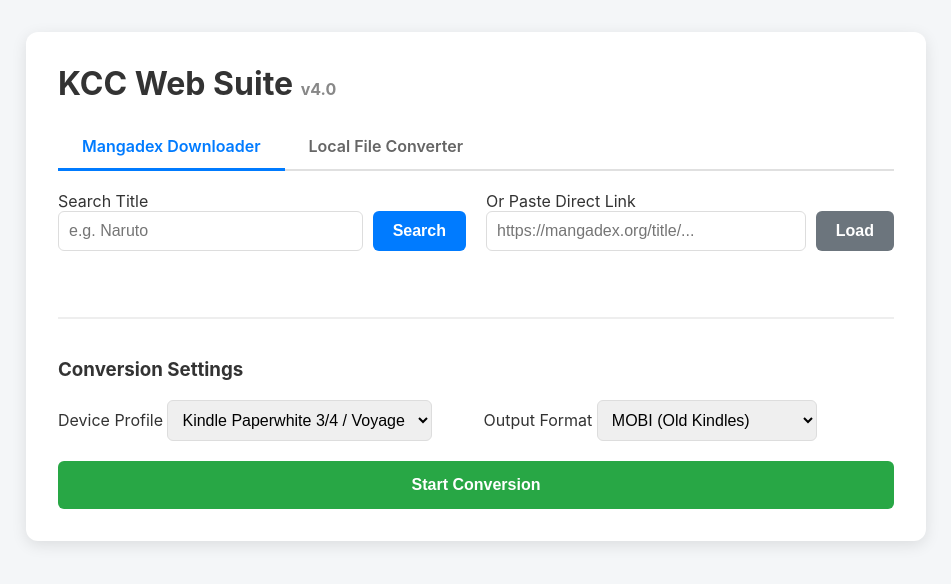
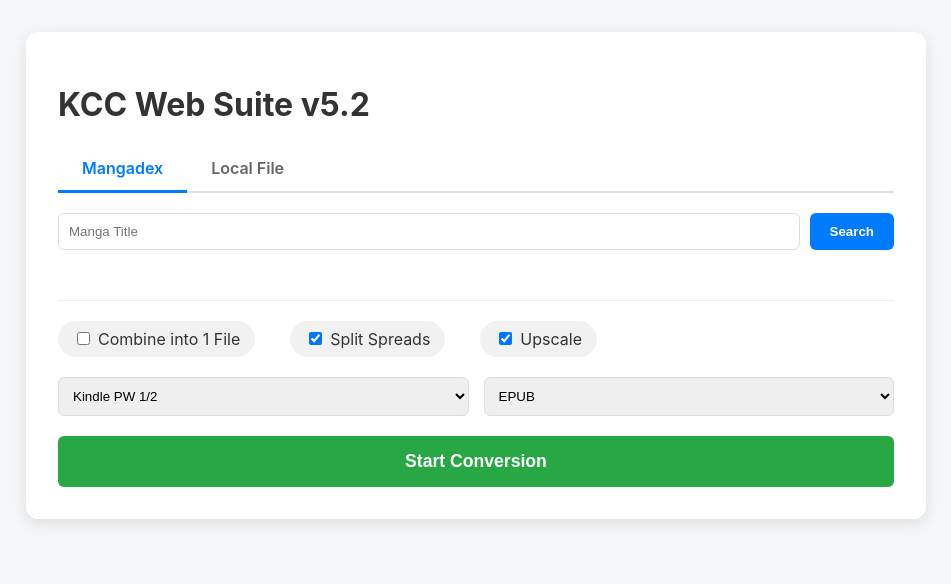
Before and after one commit to clownmandev/kcc-web, a Flask app: page / in a window 1280 px wide. Shown: the top 584 px of the page, without its empty margins (164-1115 px from the left). Run offline with Flask 3, Linux system fonts and the light colour scheme; parts of the project's set-up code (start-up, migrations or seed data) failed here and were passed over.

Commit message:
Update index.html

```diff
--- a/templates/index.html
+++ b/templates/index.html
@@ -3,294 +3,228 @@
 <head>
     <meta charset="UTF-8">
     <meta name="viewport" content="width=device-width, initial-scale=1.0">
-    <title>KCC Web Suite v4</title>
+    <title>KCC Web Suite v5.2</title>
     <style>
-        body { font-family: -apple-system, BlinkMacSystemFont, "Segoe UI", Roboto, Helvetica, Arial, sans-serif; max-width: 900px; margin: 2rem auto; padding: 0 1rem; background: #f4f6f8; color: #333; }
+        body { font-family: -apple-system, BlinkMacSystemFont, "Segoe UI", Roboto, sans-serif; max-width: 900px; margin: 2rem auto; padding: 0 1rem; background: #f4f6f8; color: #333; }
         .container { background: white; padding: 2rem; border-radius: 12px; box-shadow: 0 4px 15px rgba(0,0,0,0.1); }
-
-        /* TABS */
         .tabs { display: flex; border-bottom: 2px solid #e0e0e0; margin-bottom: 20px; }
         .tab { padding: 12px 24px; cursor: pointer; color: #666; font-weight: 600; }
-        .tab:hover { background: #f9f9f9; }
         .tab.active { border-bottom: 3px solid #007bff; color: #007bff; margin-bottom: -2px; }
-        .tab-content { display: none; animation: fadeIn 0.3s; }
+        .tab-content { display: none; }
         .tab-content.active { display: block; }
-        @keyframes fadeIn { from { opacity: 0; } to { opacity: 1; } }
-
-        /* FORMS & INPUTS */
         .input-group { display: flex; gap: 10px; margin-bottom: 1rem; }
-        input[type="text"], input[type="number"], select { flex-grow: 1; padding: 10px; border: 1px solid #ddd; border-radius: 6px; font-size: 1rem; }
-        button { padding: 10px 20px; background: #007bff; color: white; border: none; border-radius: 6px; cursor: pointer; font-weight: bold; font-size: 1rem; transition: background 0.2s; }
+        input, select { flex-grow: 1; padding: 10px; border: 1px solid #ddd; border-radius: 6px; }
+        button { padding: 10px 20px; background: #007bff; color: white; border: none; border-radius: 6px; cursor: pointer; font-weight: bold; }
         button:hover { background: #0056b3; }
         button.secondary { background: #6c757d; }
-        button.secondary:hover { background: #5a6268; }
-
-        /* SEARCH RESULTS */
-        #results { margin-top: 20px; max-height: 500px; overflow-y: auto; display: grid; grid-template-columns: 1fr; gap: 10px; }
-        .manga-item { border: 1px solid #eee; padding: 15px; background: white; border-radius: 8px; display: flex; gap: 15px; align-items: start; transition: transform 0.1s; }
-        .manga-item:hover { transform: translateY(-2px); box-shadow: 0 4px 8px rgba(0,0,0,0.05); }
-        .manga-thumb { width: 80px; height: 120px; object-fit: cover; border-radius: 4px; background: #ddd; flex-shrink: 0; }
-        .manga-info { flex-grow: 1; }
-        .manga-info h3 { margin: 0 0 5px 0; font-size: 1.1rem; }
-        .manga-desc { font-size: 0.85rem; color: #666; margin-bottom: 10px; line-height: 1.4; }
-
-        /* SELECTION BOX */
-        .selection-box { background: #eef2f5; padding: 15px; border-radius: 8px; border: 1px solid #dde2e5; margin-bottom: 20px; }
-        .selection-header { font-weight: bold; color: #007bff; margin-bottom: 10px; font-size: 1.1rem; }
-
-        /* LOG WINDOW */
-        #log-window {
-            background: #1e1e1e; color: #00ff00; font-family: 'Consolas', monospace;
-            padding: 15px; height: 350px; overflow-y: scroll;
-            margin-top: 20px; display: none; border-radius: 8px;
-            font-size: 0.9rem; line-height: 1.4;
-        }
-        .status-line { color: #fff; background: #333; padding: 5px 10px; margin: 5px -10px; }
-        .error-line { color: #ff4444; font-weight: bold; }
-
-        /* Drag Drop Zone */
-        #drop-zone { border: 2px dashed #ccc; padding: 40px; text-align: center; color: #777; border-radius: 8px; cursor: pointer; }
-        #drop-zone.highlight { border-color: #007bff; background: #f0f7ff; color: #007bff; }
+        button.success { background: #28a745; width: 100%; padding: 15px; font-size: 1.1rem; }
+        #results { margin-top: 20px; max-height: 400px; overflow-y: auto; }
+        .manga-item { border: 1px solid #eee; padding: 15px; margin-bottom: 10px; background: white; border-radius: 8px; display: flex; gap: 15px; }
+        .manga-thumb { width: 80px; height: 120px; object-fit: cover; background: #ddd; flex-shrink: 0; }
+        #log-window { background: #1e1e1e; color: #00ff00; font-family: monospace; padding: 15px; height: 400px; overflow-y: scroll; margin-top: 20px; display: none; border-radius: 8px; font-size: 0.9rem; }
+        .status-line { background: #333; color: white; padding: 5px 10px; margin: 5px -10px; }
+        .success-line { background: #28a745; color: white; padding: 15px; text-align: center; border-radius: 6px; margin: 10px 0; }
+        .success-line a { color: white; font-weight: bold; font-size: 1.2em; }
+        #selection-area { display: none; background: #f8f9fa; padding: 20px; border-radius: 8px; margin-top: 15px; border: 1px solid #dee2e6; }
+        #manga-stats { font-weight: 500; color: #28a745; margin-bottom: 15px; }
+        .checkbox-label { display: flex; align-items: center; cursor: pointer; margin-right: 20px; background: #f1f1f1; padding: 8px 15px; border-radius: 20px; }
+        .checkbox-label input { width: auto; margin-right: 8px; }
     </style>
     <script>
-        let currentMode = 'mangadex'; // 'mangadex' or 'local'
+        let currentMode = 'mangadex';
         let uploadedFilename = null;
 
         function switchTab(mode) {
             currentMode = mode;
             document.querySelectorAll('.tab').forEach(t => t.classList.remove('active'));
             document.querySelectorAll('.tab-content').forEach(c => c.classList.remove('active'));
-
             document.getElementById(`tab-${mode}`).classList.add('active');
             document.getElementById(`content-${mode}`).classList.add('active');
-
-            // Show/Hide relevant controls
-            document.getElementById('mangadex-controls').style.display = (mode === 'mangadex') ? 'block' : 'none';
         }
 
-        // --- MANGADEX FUNCTIONS ---
         async function searchManga() {
             const query = document.getElementById('search-query').value;
             if(!query) return;
-
-            const btn = document.getElementById('btn-search');
-            btn.innerText = "Searching..."; btn.disabled = true;
+            document.getElementById('btn-search').innerText = "Searching...";
 
             const res = await fetch('/api/search', {
-                method: 'POST',
-                headers: {'Content-Type': 'application/x-www-form-urlencoded'},
-                body: 'query=' + encodeURIComponent(query)
+                method: 'POST', headers: {'Content-Type': 'application/x-www-form-urlencoded'}, body: 'query=' + encodeURIComponent(query)
             });
             const data = await res.json();
-            btn.innerText = "Search"; btn.disabled = false;
 
+            document.getElementById('btn-search').innerText = "Search";
             const container = document.getElementById('results');
             container.innerHTML = '';
 
             if (data.error) { container.innerHTML = `<div style="color:red">Error: ${data.error}</div>`; return; }
 
             data.forEach(m => {
-                // Escape title for function call
                 const safeTitle = m.title.replace(/'/g, "\\'").replace(/"/g, '&quot;');
                 container.innerHTML += `
                     <div class="manga-item">
-                        <img src="${m.cover}" class="manga-thumb" loading="lazy">
-                        <div class="manga-info">
-                            <h3>${m.title}</h3>
-                            <div class="manga-desc">${m.desc}</div>
+                        <img src="${m.cover}" class="manga-thumb">
+                        <div style="flex-grow:1;">
+                            <h3 style="margin:0 0 5px 0;">${m.title}</h3>
+                            <div style="font-size:0.85rem; color:#666; margin-bottom:10px;">${m.desc}</div>
                             <button onclick="selectManga('${m.id}', '${safeTitle}')" class="secondary">Select</button>
                         </div>
                     </div>`;
             });
-            container.style.display = 'grid';
         }
 
-        async function resolveLink() {
-            const link = document.getElementById('direct-link').value;
-            if(!link) return;
-
-            const res = await fetch('/api/resolve_link', {
-                method: 'POST',
-                headers: {'Content-Type': 'application/x-www-form-urlencoded'},
-                body: 'link=' + encodeURIComponent(link)
-            });
-            const data = await res.json();
-
-            if (data.error) {
-                alert(data.error);
-            } else {
-                selectManga(data.id, data.title);
-            }
-        }
-
-        function selectManga(id, title) {
+        async function selectManga(id, title) {
             document.getElementById('selected-manga-id').value = id;
             document.getElementById('selected-manga-title').value = title;
             document.getElementById('selected-label').innerHTML = `Selected: <b>${title}</b>`;
             document.getElementById('selection-area').style.display = 'block';
-            document.getElementById('results').style.display = 'none';
-            // Clear inputs to reduce clutter
-            document.getElementById('search-query').value = '';
-            document.getElementById('direct-link').value = '';
+            document.getElementById('results').innerHTML = '';
+
+            const statsDiv = document.getElementById('manga-stats');
+            statsDiv.innerHTML = 'Fetching info...';
+
+            try {
+                const res = await fetch('/api/manga_details', {
+                    method: 'POST', headers: {'Content-Type': 'application/x-www-form-urlencoded'}, body: 'manga_id=' + id
+                });
+                const data = await res.json();
+                statsDiv.innerHTML = `Found: ${data.total_volumes} Volumes (Latest Ch. ${data.latest_chapter})`;
+                document.getElementById('vol-end').value = data.total_volumes > 0 ? data.total_volumes : 1;
+            } catch (e) { statsDiv.innerHTML = ''; }
         }
 
-        // --- LOCAL FILE FUNCTIONS ---
         async function uploadFile() {
-            const fileInput = document.getElementById('file-input');
-            const file = fileInput.files[0];
+            const file = document.getElementById('file-input').files[0];
             if (!file) return;
-
             const formData = new FormData();
             formData.append('file', file);
-
-            const statusDiv = document.getElementById('upload-status');
-            statusDiv.innerHTML = "Uploading... Please wait.";
-
+            document.getElementById('upload-status').innerText = "Uploading...";
             const res = await fetch('/api/upload', { method: 'POST', body: formData });
             const data = await res.json();
-
             if (data.status === 'success') {
                 uploadedFilename = data.filename;
-                statusDiv.innerHTML = `Ready to convert: <b>${data.filename}</b>`;
-                document.getElementById('btn-local-start').disabled = false;
-            } else {
-                statusDiv.innerHTML = `Upload Failed: ${data.error}`;
+                document.getElementById('upload-status').innerHTML = `Ready: <b>${data.filename}</b>`;
             }
         }
 
-        // --- PROCESS ---
         function startProcess() {
             const logWin = document.getElementById('log-window');
             logWin.style.display = 'block';
-            logWin.innerHTML = '<div class="status-line">Initializing Request...</div>';
+            logWin.innerHTML = '<div class="status-line">Connecting...</div>';
 
-            const profile = document.getElementById('kcc-profile').value;
-            const format = document.getElementById('kcc-format').value;
             const params = new URLSearchParams({
-                profile: profile,
-                format: format,
-                upscale: 'true',
-                manga_style: 'true',
+                profile: document.getElementById('kcc-profile').value,
+                format: document.getElementById('kcc-format').value,
+                upscale: document.getElementById('kcc-upscale').checked,
+                splitter: document.getElementById('kcc-splitter').checked,
+                combine: document.getElementById('kcc-combine').checked,
                 mode: currentMode
             });
 
             if (currentMode === 'mangadex') {
-                const id = document.getElementById('selected-manga-id').value;
-                const title = document.getElementById('selected-manga-title').value;
-                const start = document.getElementById('vol-start').value;
-                const end = document.getElementById('vol-end').value;
+                if(!document.getElementById('selected-manga-id').value) { alert("Select manga first"); return; }
+                params.append('manga_id', document.getElementById('selected-manga-id').value);
+                params.append('manga_title', document.getElementById('selected-manga-title').value);
 
-                if(!id) { alert("Please select a manga first."); return; }
+                // Add Volume and Chapter params
+                const volStart = document.getElementById('vol-start').value;
+                const volEnd = document.getElementById('vol-end').value;
+                const chapStart = document.getElementById('chap-start').value;
+                const chapEnd = document.getElementById('chap-end').value;
 
-                params.append('manga_id', id);
-                params.append('manga_title', title);
-                params.append('vol_start', start);
-                params.append('vol_end', end);
+                if (volStart) params.append('vol_start', volStart);
+                if (volEnd) params.append('vol_end', volEnd);
+                if (chapStart) params.append('chap_start', chapStart);
+                if (chapEnd) params.append('chap_end', chapEnd);
 
             } else {
-                if(!uploadedFilename) { alert("Please upload a file first."); return; }
+                if(!uploadedFilename) { alert("Upload file first"); return; }
                 params.append('filename', uploadedFilename);
             }
 
             const evtSource = new EventSource("/stream_convert?" + params.toString());
-
             evtSource.onmessage = function(e) {
                 if (e.data.startsWith("DONE:")) {
                     const filename = e.data.replace("DONE: ", "").trim();
-                    logWin.innerHTML += `<div class="status-line" style="background:#28a745;">SUCCESS! Downloading ${filename}...</div>`;
+                    logWin.innerHTML += `<div class="success-line">DONE!<br><a href="/download_file/${filename}">Click to Download ${filename}</a></div>`;
                     evtSource.close();
                     window.location.href = "/download_file/" + filename;
                 } else if (e.data.startsWith("STATUS:")) {
                     logWin.innerHTML += `<div class="status-line">${e.data.replace("STATUS:", "")}</div>`;
                 } else if (e.data.startsWith("ERROR:")) {
-                     logWin.innerHTML += `<div class="error-line">${e.data}</div>`;
-                     evtSource.close();
+                    logWin.innerHTML += `<div style="color:red; font-weight:bold;">${e.data}</div>`;
+                    evtSource.close();
                 } else {
                     logWin.innerHTML += `<div>${e.data.replace("LOG:", "")}</div>`;
                 }
                 logWin.scrollTop = logWin.scrollHeight;
             };
-
-            evtSource.onerror = () => evtSource.close();
         }
     </script>
 </head>
 <body>
     <div class="container">
-        <h1 style="margin-top:0;">KCC Web Suite <span style="font-size:0.5em; color:#888;">v4.0</span></h1>
-
+        <h1>KCC Web Suite v5.2</h1>
         <div class="tabs">
-            <div class="tab active" id="tab-mangadex" onclick="switchTab('mangadex')">Mangadex Downloader</div>
-            <div class="tab" id="tab-local" onclick="switchTab('local')">Local File Converter</div>
+            <div class="tab active" id="tab-mangadex" onclick="switchTab('mangadex')">Mangadex</div>
+            <div class="tab" id="tab-local" onclick="switchTab('local')">Local File</div>
         </div>
 
         <div id="content-mangadex" class="tab-content active">
-            <div style="display:grid; grid-template-columns: 1fr 1fr; gap:20px;">
-                <div>
-                    <label>Search Title</label>
-                    <div class="input-group">
-                        <input type="text" id="search-query" placeholder="e.g. Naruto">
-                        <button id="btn-search" onclick="searchManga()">Search</button>
-                    </div>
-                </div>
-                <div>
-                    <label>Or Paste Direct Link</label>
-                    <div class="input-group">
-                        <input type="text" id="direct-link" placeholder="https://mangadex.org/title/...">
-                        <button class="secondary" onclick="resolveLink()">Load</button>
-                    </div>
-                </div>
+            <div class="input-group">
+                <input type="text" id="search-query" placeholder="Manga Title">
+                <button id="btn-search" onclick="searchManga()">Search</button>
             </div>
-
             <div id="results"></div>
-
-            <div id="selection-area" class="selection-box" style="display:none; margin-top:15px;">
-                <div id="selected-label" class="selection-header"></div>
+            <div id="selection-area">
+                <div id="selected-label"></div>
+                <div id="manga-stats"></div>
                 <input type="hidden" id="selected-manga-id">
                 <input type="hidden" id="selected-manga-title">
 
-                <div style="display:grid; grid-template-columns: 1fr 1fr; gap:15px;">
-                    <div><label>Start Vol:</label><input type="number" id="vol-start" value="1"></div>
-                    <div><label>End Vol:</label><input type="number" id="vol-end" value="1"></div>
+                <div style="background:#eef; padding:15px; border-radius:8px; margin-bottom:15px;">
+                    <div style="font-weight:bold; margin-bottom:10px; color:#555;">Option 1: Select by Volume</div>
+                    <div style="display:grid; grid-template-columns: 1fr 1fr; gap:10px;">
+                        <div><label>Start Vol</label><input type="number" id="vol-start" value="1"></div>
+                        <div><label>End Vol</label><input type="number" id="vol-end" value="1"></div>
+                    </div>
+                </div>
+
+                <div style="background:#fee; padding:15px; border-radius:8px; margin-bottom:15px;">
+                    <div style="font-weight:bold; margin-bottom:10px; color:#555;">Option 2: Select by Chapter (Overrides Vol)</div>
+                    <div style="display:grid; grid-template-columns: 1fr 1fr; gap:10px;">
+                        <div><label>Start Chapter</label><input type="number" id="chap-start" placeholder="Optional (e.g. 1)"></div>
+                        <div><label>End Chapter</label><input type="number" id="chap-end" placeholder="Optional (e.g. 8)"></div>
+                    </div>
                 </div>
             </div>
         </div>
 
         <div id="content-local" class="tab-content">
-            <div id="drop-zone" onclick="document.getElementById('file-input').click()">
-                <h3>Click to Upload File</h3>
-                <p>Supports .zip, .cbz, .pdf, .epub</p>
+            <div onclick="document.getElementById('file-input').click()" style="border:2px dashed #ccc; padding:40px; text-align:center; cursor:pointer;">
+                Click to Upload .CBZ/.ZIP
                 <input type="file" id="file-input" style="display:none" onchange="uploadFile()">
             </div>
-            <div id="upload-status" style="margin-top:15px; font-weight:bold; color:#007bff;"></div>
+            <div id="upload-status"></div>
         </div>
 
-        <div style="margin-top:30px; padding-top:20px; border-top:2px solid #eee;">
-            <h3>Conversion Settings</h3>
+        <div style="margin-top:30px; border-top:1px solid #eee; padding-top:20px;">
+            <div style="display:flex; flex-wrap:wrap; gap:15px; margin-bottom:20px;">
+                <label class="checkbox-label"><input type="checkbox" id="kcc-combine"> Combine into 1 File</label>
+                <label class="checkbox-label"><input type="checkbox" id="kcc-splitter" checked> Split Spreads</label>
+                <label class="checkbox-label"><input type="checkbox" id="kcc-upscale" checked> Upscale</label>
+            </div>
             <div style="display:grid; grid-template-columns: 1fr 1fr; gap:15px; margin-bottom:20px;">
-                <div>
-                    <label>Device Profile</label>
-                    <select id="kcc-profile">
-                        <option value="KV" selected>Kindle Paperwhite 3/4 / Voyage</option>
-                        <option value="KPW">Kindle Paperwhite 1/2</option>
-                        <option value="KO">Kindle Oasis</option>
-                        <option value="OTHER">Other / Generic</option>
-                    </select>
-                </div>
-                <div>
-                    <label>Output Format</label>
-                    <select id="kcc-format">
-                        <option value="MOBI" selected>MOBI (Old Kindles)</option>
-                        <option value="EPUB">EPUB (Modern Readers)</option>
-                        <option value="CBZ">CBZ (Raw)</option>
-                    </select>
-                </div>
+                <select id="kcc-profile">
+                    <option value="KPW" selected>Kindle PW 1/2</option>
+                    <option value="KV">Kindle PW 3+ / Oasis</option>
+                </select>
+                <select id="kcc-format">
+                    <option value="EPUB" selected>EPUB</option>
+                    <option value="MOBI">MOBI</option>
+                </select>
             </div>
-
-            <button onclick="startProcess()" style="width:100%; padding:15px; background:#28a745;" id="btn-start">Start Conversion</button>
-            <button id="btn-local-start" onclick="startProcess()" style="display:none;">(Hidden Logic Trigger)</button>
+            <button class="success" onclick="startProcess()">Start Conversion</button>
         </div>
-
         <div id="log-window"></div>
     </div>
 </body>
```
